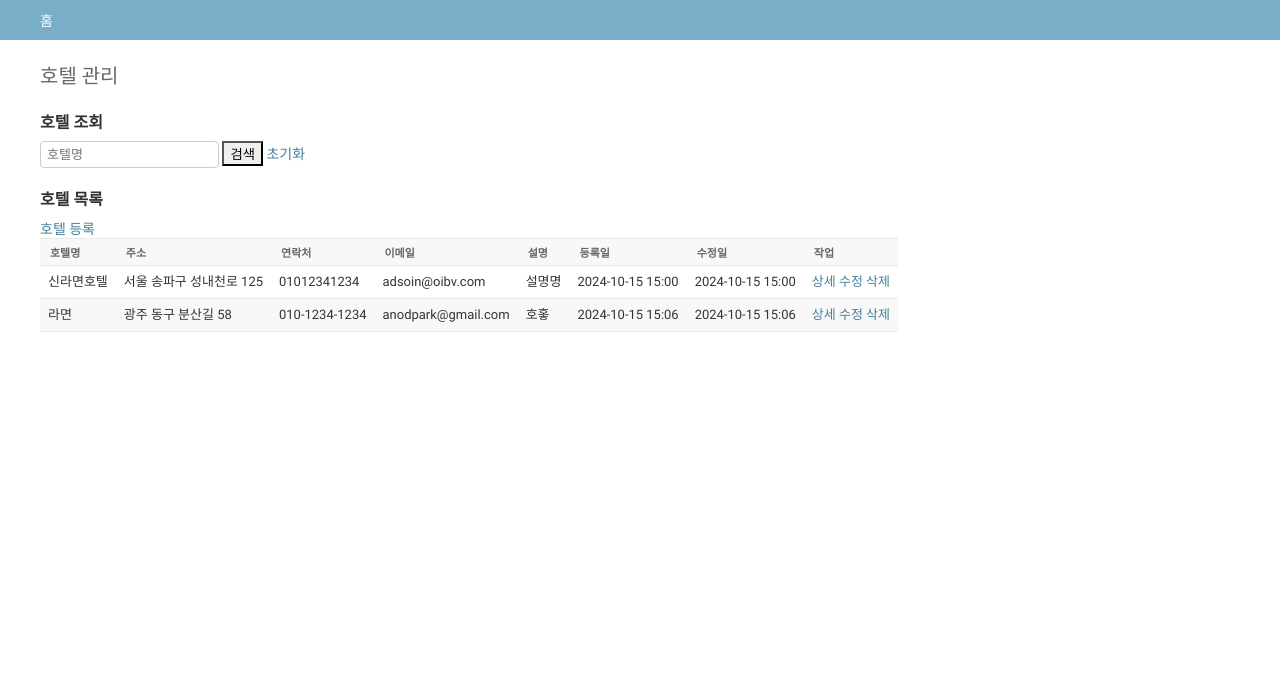
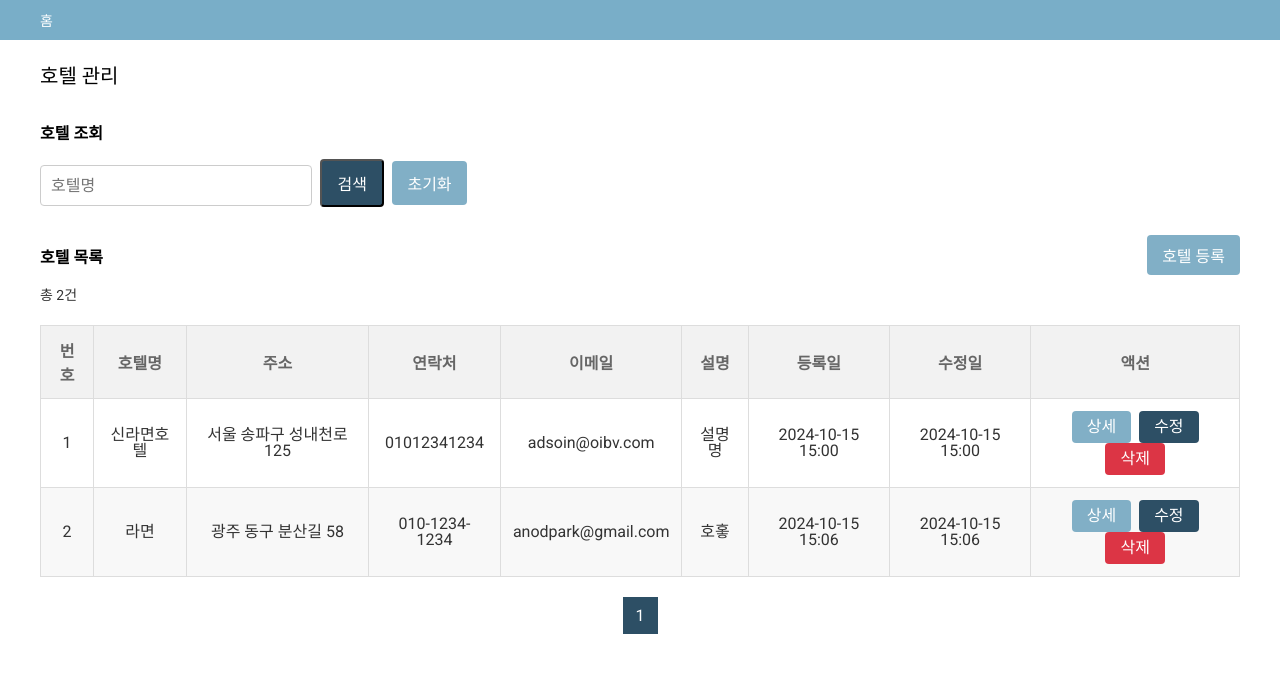
Before and after one commit to holyshine11/GOT, a Django app: page /hotels/ in a window 1280 px wide. Shown: the part 55-728 px from the top of the page. Run offline with Django 3.2, Linux system fonts and the light colour scheme; data comes from the database, SQL or seed files in the repository.

Commit message:
2024-10-15_02

```diff
--- a/hotels/views.py
+++ b/hotels/views.py
@@ -12,15 +12,25 @@ class HotelListView(ListView):
     model = Hotel
     template_name = 'hotels/hotel_list.html'
     context_object_name = 'hotels'
-    paginate_by = 20
+    paginate_by = 3
 
-    def get(self, request):
-        query_name = request.GET.get('name', '')
+    def get_queryset(self):
+        query_name = self.request.GET.get('name', '')
         if query_name:
-            hotels = Hotel.objects.filter(name__icontains=query_name)
+            return Hotel.objects.filter(name__icontains=query_name)
         else:
-            hotels = Hotel.objects.all()
-        return render(request, self.template_name, {'hotels': hotels, 'query_name': query_name})
+            return Hotel.objects.all()
+
+    # def get_context_data(self, **kwargs):
+    #     context = super().get_context_data(**kwargs)
+    #     context['query_name'] = self.request.GET.get('name', '')
+    #     context['hotels'] = self.object_list
+    #     return context
+
+    def get_context_data(self, **kwargs):
+        context = super().get_context_data(**kwargs)
+        context['query_name'] = self.request.GET.get('name', '')
+        return context  # 'hotels' 변수를 설정하지 않습니다.
 
 
 class HotelDetailView(DetailView):
--- /dev/null
+++ b/static/css/hotel_list.css
@@ -0,0 +1,94 @@
+.body {
+    font-family: 'Roboto', sans-serif;
+    background-color: #f9f9f9;
+}
+.content {
+    margin: 0px;
+}
+
+.header-container {
+    display: grid;
+    grid-template-columns: 1fr auto;
+    align-items: center;
+    width: 100%;
+}
+
+.header-container h1, .header-container h2 {
+    color: #000;
+    margin-bottom: 15px;
+}
+.search-form {
+    margin-bottom: 20px;
+}
+.search-form input[type="text"] {
+    padding: 10px;
+    width: 250px;
+    font-size: 16px;
+}
+.search-form .btn {
+    padding: 10px 15px;
+    margin-left: 5px;
+    font-size: 16px;
+    color: #fff !important;
+}
+.hotel-table {
+    width: 100%;
+    border-collapse: collapse;
+    margin-top: 20px;
+}
+.hotel-table th, .hotel-table td {
+    border: 1px solid #ddd;
+    padding: 12px;
+    text-align: center;
+    font-size: 16px;
+    vertical-align: middle; /* 테이블 내 텍스트 상하 센터 정렬 */
+}
+.hotel-table th {
+    background-color: #f2f2f2;
+    font-weight: 700;
+}
+.button-group {
+    margin-bottom: 15px;
+    text-align: right; /* 호텔 등록 버튼을 오른쪽에 배치 */
+}
+.pagination {
+    margin-top: 20px;
+    font-size: 16px;
+}
+.pagination a, .pagination strong {
+    margin-right: 5px;
+    text-decoration: none;
+    color: #007bff;
+}
+.btn {
+    text-decoration: none;
+    padding: 8px 15px;
+    border-radius: 4px;
+    display: inline-block;
+    font-size: 16px;
+}
+/* 특정 버튼에만 텍스트 색상을 하얀색으로 적용 */
+.btn-white-text {
+    color: #fff !important;
+}
+.btn-primary {
+    background-color: #2d4f65;
+}
+.btn-primary:hover {
+    background-color: #2d4f65;
+}
+.btn-secondary {
+    background-color: #81afc6;
+}
+.btn-secondary:hover {
+    background-color: #81afc6;
+}
+.btn-danger {
+    background-color: #dc3545;
+}
+.btn-danger:hover {
+    background-color: #c82333;
+}
+.hotel-table td a.btn {
+    margin: 0 2px; /* 버튼 간격 조절 */
+}
--- /dev/null
+++ b/static/css/pagination.css
@@ -0,0 +1,20 @@
+.pagination {
+    text-align: center;
+    margin-top: 20px;
+}
+.pagination a, .pagination span {
+    display: inline-block;
+    margin: 0 5px;
+    padding: 8px 12px;
+    color: #2d4f65;
+    text-decoration: none;
+    border: 1px solid #ddd;
+}
+.pagination a:hover {
+    background-color: #f2f2f2;
+}
+.pagination .current {
+    background-color: #2d4f65;
+    color: #fff;
+    border: 1px solid #2d4f65;
+}
--- a/templates/hotels/hotel_list.html
+++ b/templates/hotels/hotel_list.html
@@ -1,12 +1,14 @@
-<!-- hotel_list.html -->
-{% extends "admin/base_site.html" %} {% load static %} {% load i18n %}
+{% extends "admin/base_site.html" %}
+{% load static %}
+{% load i18n %}
+
+{% block extrahead %}
+    <link href="https://fonts.googleapis.com/css2?family=Roboto:wght@400;700&display=swap" rel="stylesheet">
+    <link rel="stylesheet" href="{% static 'css/hotel_list.css' %}">
+    <link rel="stylesheet" href="{% static 'css/pagination.css' %}">
+{% endblock %}
 
 {% block content %}
-<head>
-    <link href="https://fonts.googleapis.com/css2?family=Roboto:wght@700&display=swap" rel="stylesheet">
-    <link rel="stylesheet" href="{% static 'css/hotel_list.css' %}">
-</head>
-
 <div class="content">
     <div class="header-container">
         <h1>호텔 관리</h1>
@@ -22,18 +24,15 @@
         <a href="{% url 'hotel_list' %}" class="btn btn-secondary">초기화</a>
     </form>
 
-
-
-<div class="hotel-list">
     <div class="header-container">
         <h2>호텔 목록</h2>
-    </div>
-    <div class="button-group">
-        <a href="{% url 'hotel_create' %}" class="btn btn-primary">호텔 등록</a>
+        <a href="{% url 'hotel_create' %}" class="btn btn-secondary btn-white-text">호텔 등록</a>
     </div>
         <table class="hotel-table">
+            <p>총 {{ page_obj.paginator.count }}건</p>
             <thead>
                 <tr>
+                    <th>번호</th>
                     <th>호텔명</th>
                     <th>주소</th>
                     <th>연락처</th>
@@ -41,12 +40,15 @@
                     <th>설명</th>
                     <th>등록일</th>
                     <th>수정일</th>
-                <th>작업</th>
+                    <th>액션</th>
                 </tr>
             </thead>
             <tbody>
                 {% for hotel in hotels %}
                 <tr>
+                    <td>
+                        {{ forloop.counter0|add:page_obj.start_index }}
+                    </td>
                     <td>{{ hotel.name }}</td>
                     <td>{{ hotel.address }}</td>
                     <td>{{ hotel.contact_number }}</td>
@@ -55,39 +57,29 @@
                     <td>{{ hotel.created_at|date:"Y-m-d H:i" }}</td>
                     <td>{{ hotel.updated_at|date:"Y-m-d H:i" }}</td>
                     <td>
-                    <a href="{% url 'hotel_detail' hotel.pk %}" class="btn btn-secondary">상세</a>
-                    <a href="{% url 'hotel_update' hotel.pk %}" class="btn btn-primary">수정</a>
-                    <a href="{% url 'hotel_delete' hotel.pk %}" class="btn btn-danger" onclick="return confirm('정말 삭제하시겠습니까?');">삭제</a>
+                        <a href="{% url 'hotel_detail' hotel.pk %}" class="btn btn-secondary btn-white-text">상세</a>
+                        <a href="{% url 'hotel_update' hotel.pk %}" class="btn btn-primary btn-white-text">수정</a>
+                        <a href="{% url 'hotel_delete' hotel.pk %}" class="btn btn-danger btn-white-text" onclick="return confirm('정말 삭제하시겠습니까?');">삭제</a>
                     </td>
                 </tr>
                 {% empty %}
                 <tr>
-                <td colspan="9">등록된 호텔이 없습니다.</td>
+                    <td colspan="8">등록된 호텔이 없습니다.</td>
                 </tr>
                 {% endfor %}
             </tbody>
         </table>
-    <div class="pagination">
-        {% if is_paginated %}
-            <span>
-                Page {{ page_obj.number }} of {{ page_obj.paginator.num_pages }}
-            </span>
-            <div>
-                {% if page_obj.has_previous %}
-                    <a href="?page={{ page_obj.previous_page_number }}">이전</a>
+
+
+
+
+<!-- 페이지네이션 -->
+{% with extra_params="" %}
+    {% if query_name %}
+        {% with extra_params="&name="|add:query_name %}
+        {% endwith %}
     {% endif %}
-                {% for num in page_obj.paginator.page_range %}
-                    {% if page_obj.number == num %}
-                        <strong>{{ num }}</strong>
-                    {% elif num > page_obj.number|add:'-3' and num < page_obj.number|add:'3' %}
-                        <a href="?page={{ num }}">{{ num }}</a>
-                    {% endif %}
-                {% endfor %}
-                {% if page_obj.has_next %}
-                    <a href="?page={{ page_obj.next_page_number }}">다음</a>
-                {% endif %}
-            </div>
-        {% endif %}
-    </div>
-</div>
+    {% include 'includes/pagination.html' with extra_params=extra_params %}
+{% endwith %}
+
 {% endblock %}
--- /dev/null
+++ b/templates/includes/pagination.html
@@ -0,0 +1,20 @@
+<!-- pagination.html -->
+<div class="pagination">
+    {% if page_obj.has_previous %}
+        <a href="?page=1{{ extra_params }}">&laquo; 처음</a>
+        <a href="?page={{ page_obj.previous_page_number }}{{ extra_params }}">&lt; 이전</a>
+    {% endif %}
+
+    {% for num in page_obj.paginator.page_range %}
+        {% if page_obj.number == num %}
+            <span class="current">{{ num }}</span>
+        {% else %}
+            <a href="?page={{ num }}{{ extra_params }}">{{ num }}</a>
+        {% endif %}
+    {% endfor %}
+
+    {% if page_obj.has_next %}
+        <a href="?page={{ page_obj.next_page_number }}{{ extra_params }}">다음 &gt;</a>
+        <a href="?page={{ page_obj.paginator.num_pages }}{{ extra_params }}">마지막 &raquo;</a>
+    {% endif %}
+</div>
```
Also changed, not shown: static/css/admin_list.css (+0 -21 lines), templates/admin/admin_list.html (+6 -134 lines). Lines whose indentation alone changed are shown as unchanged.
